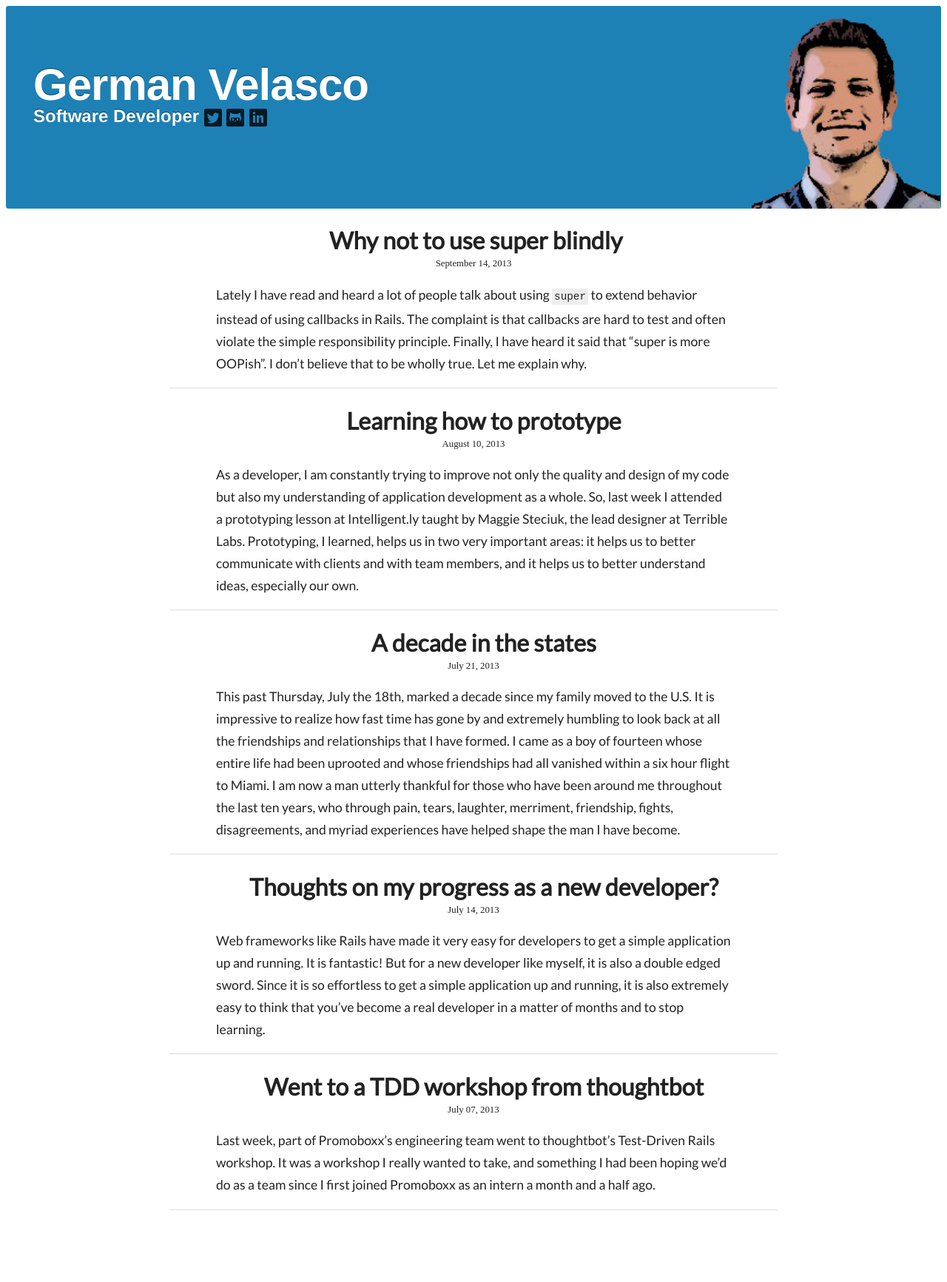
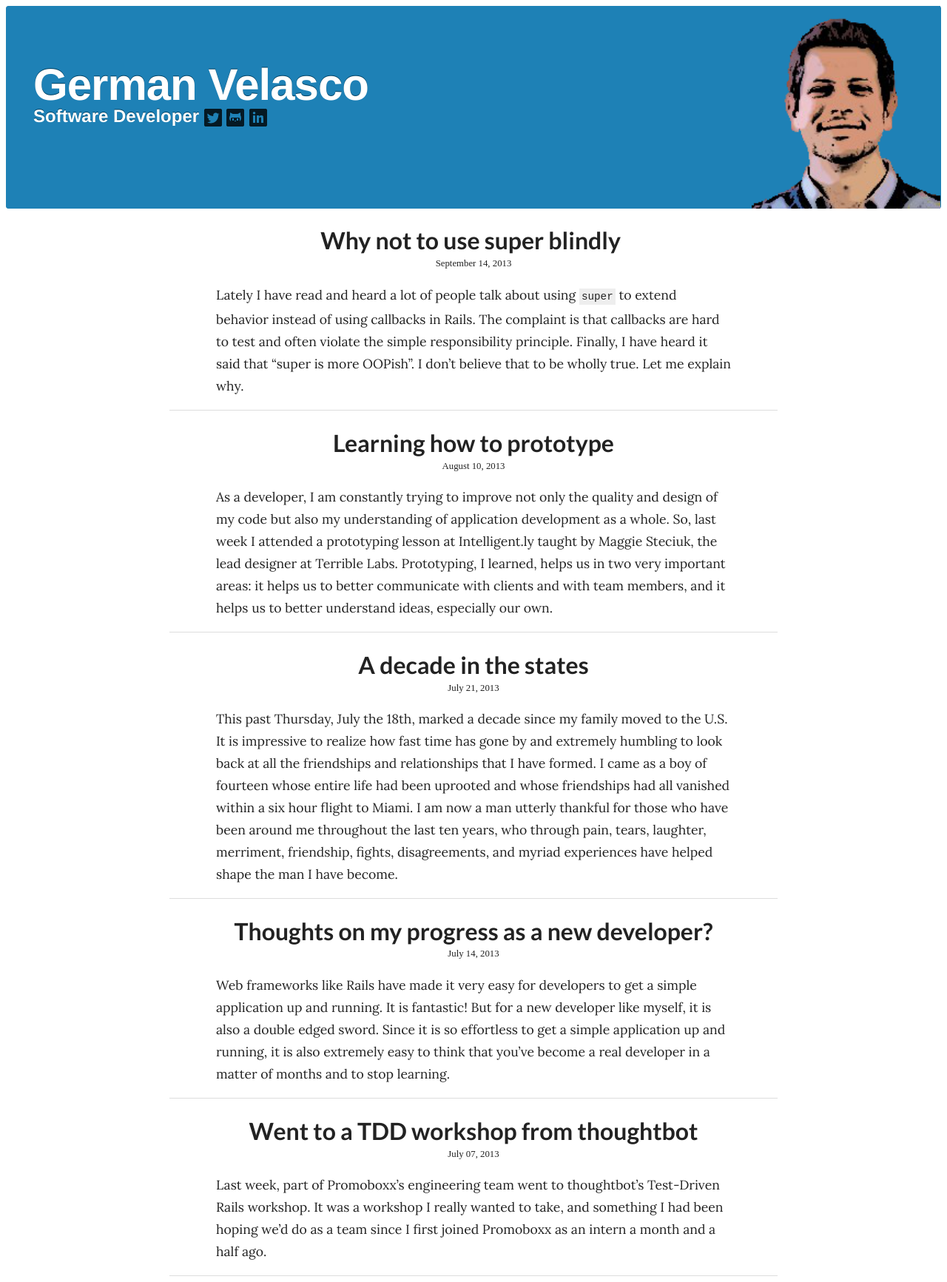
Before and after one commit to germsvel/germsvel.github.io, a Jekyll site: the page built from index.html, in a window 1280 px wide. Shown: the whole page at 74% size. Built offline with Jekyll 4.4.1, drawn with Linux system fonts in a browser that asks for light colours; before the commit the page ends 1644 px from its top, so only the background shows below that.

Commit message:
Updates paragraph font to serif font

```diff
--- a/_layouts/default.html
+++ b/_layouts/default.html
@@ -5,7 +5,7 @@
         <meta http-equiv="X-UA-Compatible" content="IE=edge,chrome=1">
         <title>{{ page.title }}</title>
         <meta name="viewport" content="width=device-width">
-        <link href='http://fonts.googleapis.com/css?family=Lato|Oswald:700' rel='stylesheet' type='text/css'>
+        <link href='http://fonts.googleapis.com/css?family=Lato:700|Lora' rel='stylesheet' type='text/css'>
 
         <!-- syntax highlighting CSS -->
         <link rel="stylesheet" href="/css/syntax.css">
--- a/css/main.css
+++ b/css/main.css
@@ -99,7 +99,7 @@
 }
 
 p {
-  font-family: 'Lato', 'sans-serif';
+  font-family: 'Lora', 'serif';
   font-size: 110%;
   line-height: 170%;
 }
@@ -224,8 +224,6 @@
 .blog-post-title {
   width: 100%;
   text-align: center;
-  margin-right: 2%;
-  margin-left: 2%;
   margin-bottom: 0.2px;
   font-family: 'Lato', sans-serif;
   font-weight: bold;
```
